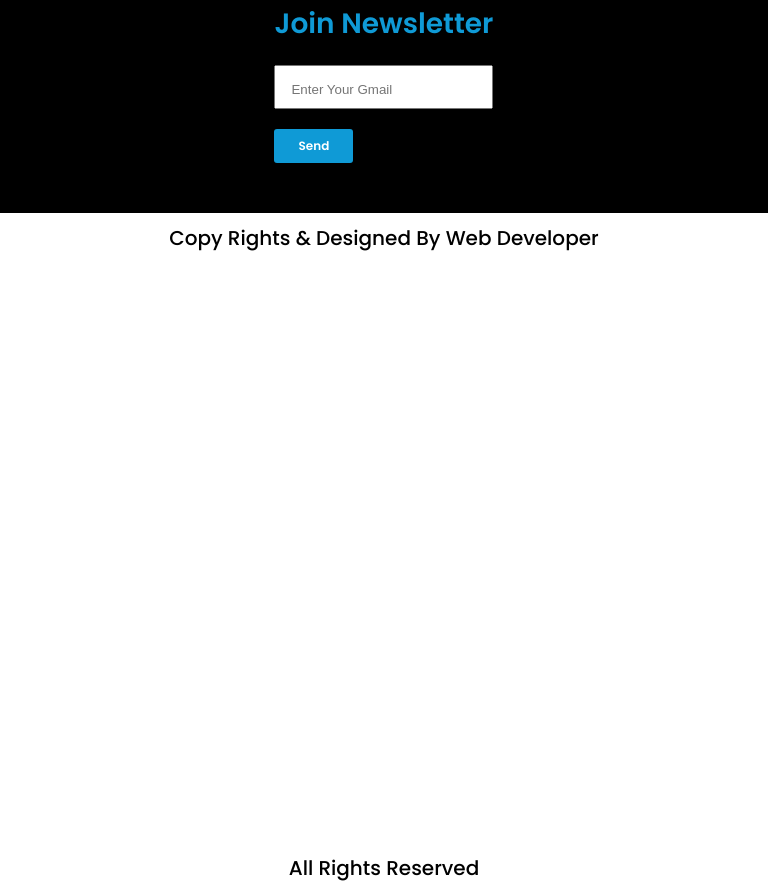
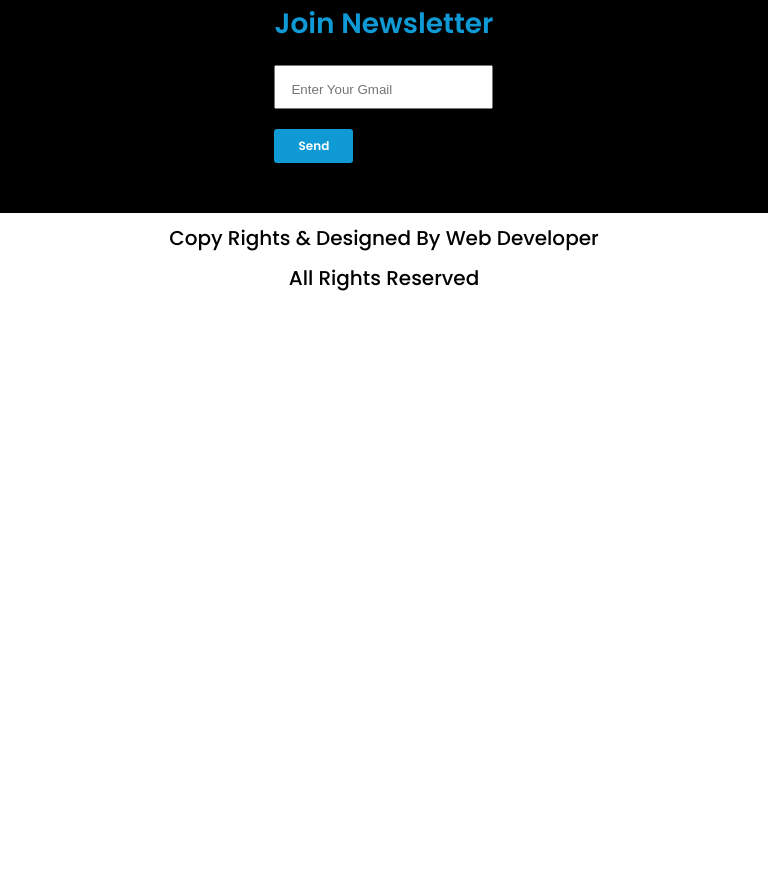
Before and after one commit to jashwa-29/Resume-maker, a plain HTML site: page index.html in a window 768 px wide. Shown: the part 6905-7798 px from the top of the page. After the commit the page ends 7208 px from the top, so only its background shows below. Drawn offline with nearby package versions, Linux system fonts and the light colour scheme.

Commit message:
Update index.css

```diff
--- a/index.css
+++ b/index.css
@@ -531,7 +531,6 @@ footer{
     display: flex;
     align-items: center;
     justify-content: center;
-    flex-wrap: wrap;
     gap: 600px;
     padding: 10px 0px;
 }
@@ -705,7 +704,9 @@ footer{
 
     }
 
-
+    .main-copy-rights{
+         display: block;
+    }
 
 
      }
@@ -795,16 +796,10 @@ footer{
             width: 100%;
         }
 
-
-
     .main-signin {
         width: 53%;
         padding: 30px 27px;
     }
-
-
-
-
     .sml-screen-signin input{
         display: flex;
     }
@@ -813,9 +808,8 @@ footer{
         display: none;
     }
 
-
-
-
-
-
+    .main-copy-rights{
+      flex-direction: column;
+      gap: 10px;
+   }
          }
```
